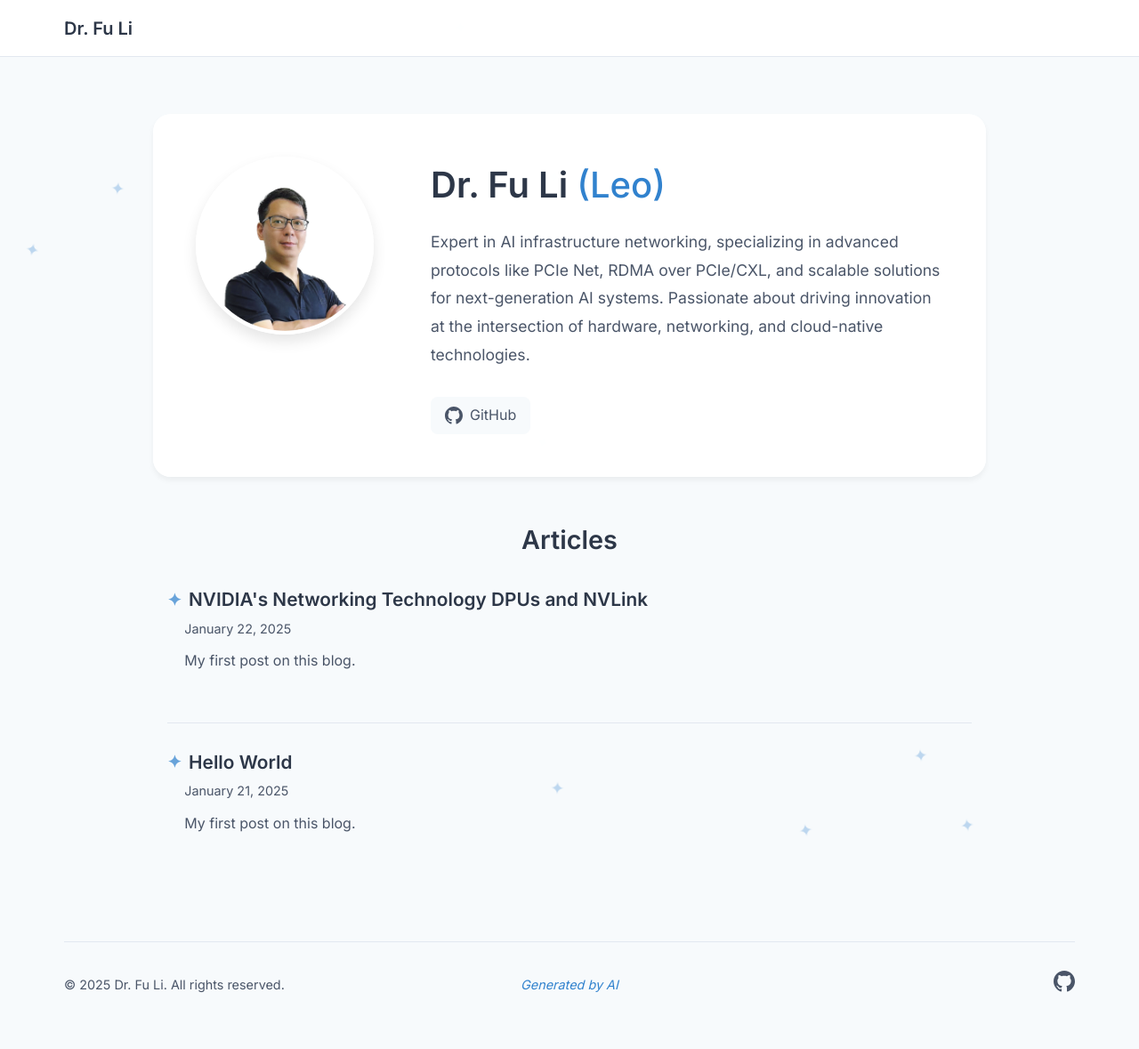
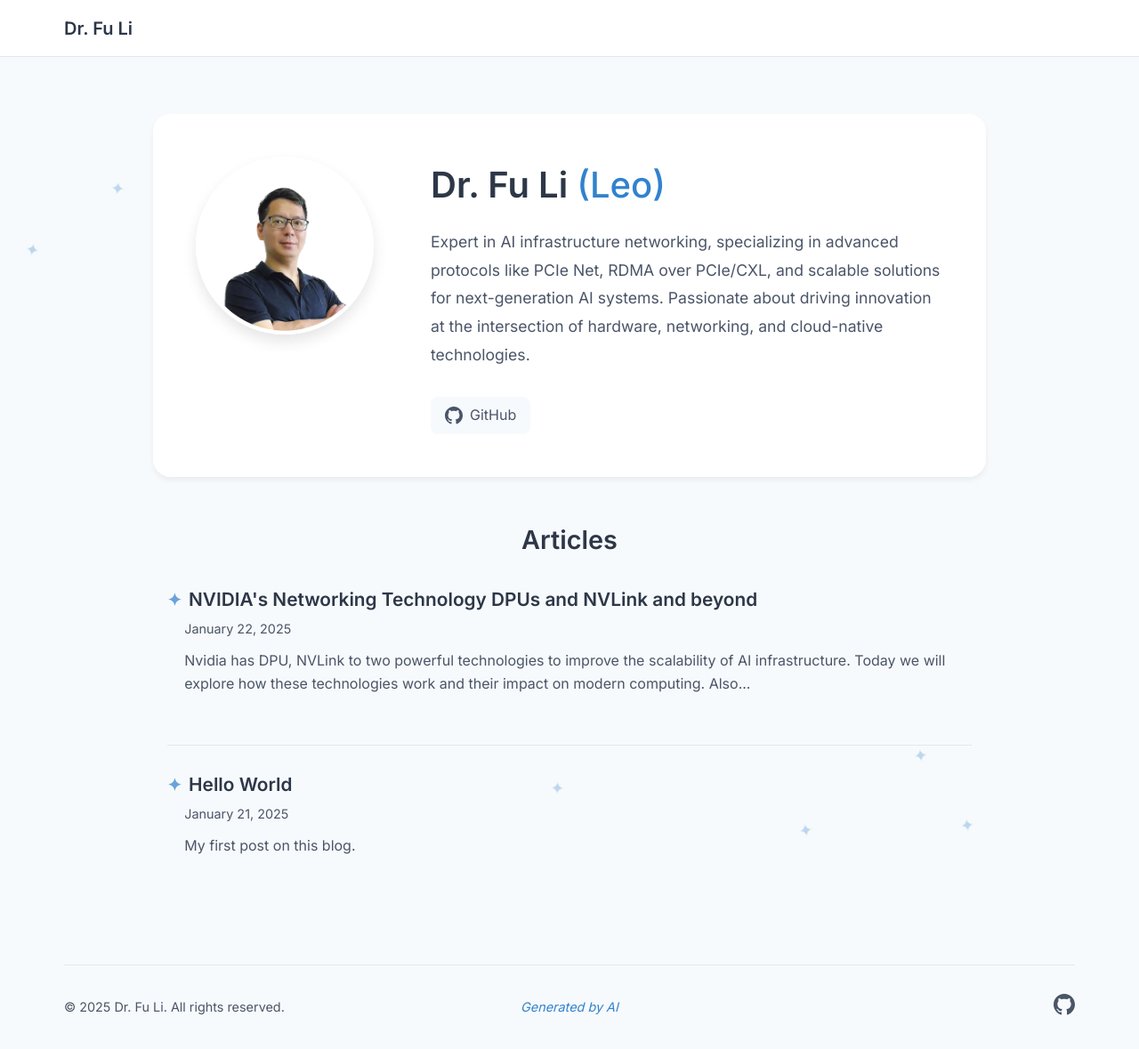
Before and after one commit to leoustc/leoustc.github.io, a Jekyll site: the page built from index.md, in a window 1280 px wide and 1179 px high. Shown: the whole window at 89% size. Built offline with Jekyll 4.4.1, drawn with Linux system fonts in a browser that asks for light colours.

Commit message:
20250122.11.00.19.42894

```diff
--- a/_posts/2025-01-22-nvidia-ai-infrastructure.md
+++ b/_posts/2025-01-22-nvidia-ai-infrastructure.md
@@ -1,7 +1,8 @@
 ---
 layout: post
-title: NVIDIA's Networking Technology DPUs and NVLink
-excerpt: My first post on this blog.
+title: NVIDIA's Networking Technology DPUs and NVLink and beyond
+excerpt: Nvidia has DPU, NVLink to two powerful technologies to improve the scalability of AI infrastructure. Today we will explore how these technologies work and their impact on modern computing. Also we will discuss other companies' efforts to catch up with Nvidia.
+
 ---
 
 # Unveiling NVIDIA’s Networking Technology: DPUs and NVLink
```
